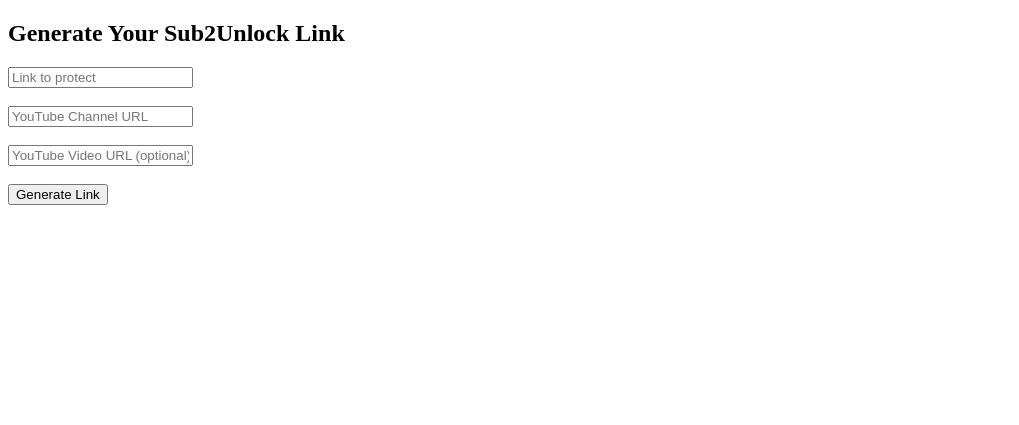
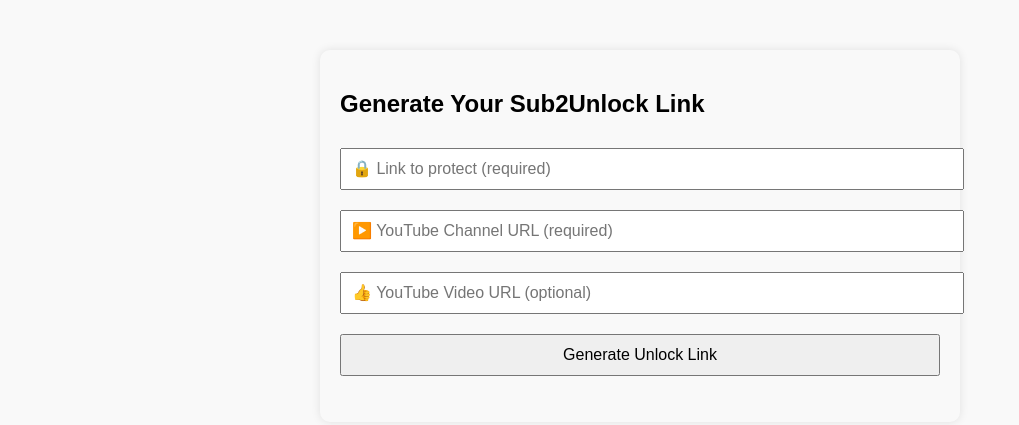
Before and after one commit to DPModsYT/SUB2SUB, a plain HTML site: page index.html in a window 1280 px wide. Shown: the whole page, without its empty margins (0-1019 px from the left). Drawn offline with Linux system fonts and the light colour scheme.

Commit message:
Update index.html

```diff
--- a/index.html
+++ b/index.html
@@ -1,36 +1,59 @@
 <!DOCTYPE html>
-<html>
+<html lang="en">
 <head>
+  <meta charset="UTF-8">
   <title>Sub2Unlock Generator</title>
+  <style>
+    body {
+      font-family: Arial, sans-serif;
+      max-width: 600px;
+      margin: 50px auto;
+      padding: 20px;
+      background: #f9f9f9;
+      border-radius: 10px;
+      box-shadow: 0 0 10px rgba(0,0,0,0.1);
+    }
+    input, button {
+      width: 100%;
+      padding: 10px;
+      margin: 10px 0;
+      font-size: 1em;
+    }
+    a {
+      word-break: break-all;
+    }
+  </style>
 </head>
 <body>
   <h2>Generate Your Sub2Unlock Link</h2>
 
-  <input type="url" id="target" placeholder="Link to protect" required><br><br>
-  <input type="url" id="channel" placeholder="YouTube Channel URL" required><br><br>
-  <input type="url" id="video" placeholder="YouTube Video URL (optional)"><br><br>
-
-  <button onclick="generateLink()">Generate Link</button>
+  <input type="url" id="target" placeholder="🔒 Link to protect (required)">
+  <input type="url" id="channel" placeholder="▶️ YouTube Channel URL (required)">
+  <input type="url" id="video" placeholder="👍 YouTube Video URL (optional)">
+  <button onclick="generateLink()">Generate Unlock Link</button>
 
   <p id="result"></p>
 
   <script>
     function generateLink() {
-      const target = encodeURIComponent(document.getElementById("target").value);
-      const channel = encodeURIComponent(document.getElementById("channel").value);
-      const video = encodeURIComponent(document.getElementById("video").value);
+      const target = document.getElementById("target").value.trim();
+      const channel = document.getElementById("channel").value.trim();
+      const video = document.getElementById("video").value.trim();
 
       if (!target || !channel) {
-        alert("Target and Channel are required!");
+        alert("Target link and YouTube channel are required!");
         return;
       }
 
-      const url = `unlock.html?target=${target}&channel=${channel}${video ? `&video=${video}` : ''}`;
-      const fullUrl = location.origin + '/' + url;
+      const encodedTarget = encodeURIComponent(target);
+      const encodedChannel = encodeURIComponent(channel);
+      const encodedVideo = video ? "&video=" + encodeURIComponent(video) : "";
+
+      const unlockUrl = `${location.origin}${location.pathname.replace('index.html', '')}unlock.html?target=${encodedTarget}&channel=${encodedChannel}${encodedVideo}`;
 
       document.getElementById("result").innerHTML = `
-        <strong>Your Unlock Link:</strong><br>
-        <a href="${fullUrl}" target="_blank">${fullUrl}</a>
+        <strong>✅ Your Unlock Link:</strong><br>
+        <a href="${unlockUrl}" target="_blank">${unlockUrl}</a>
       `;
     }
   </script>
```
